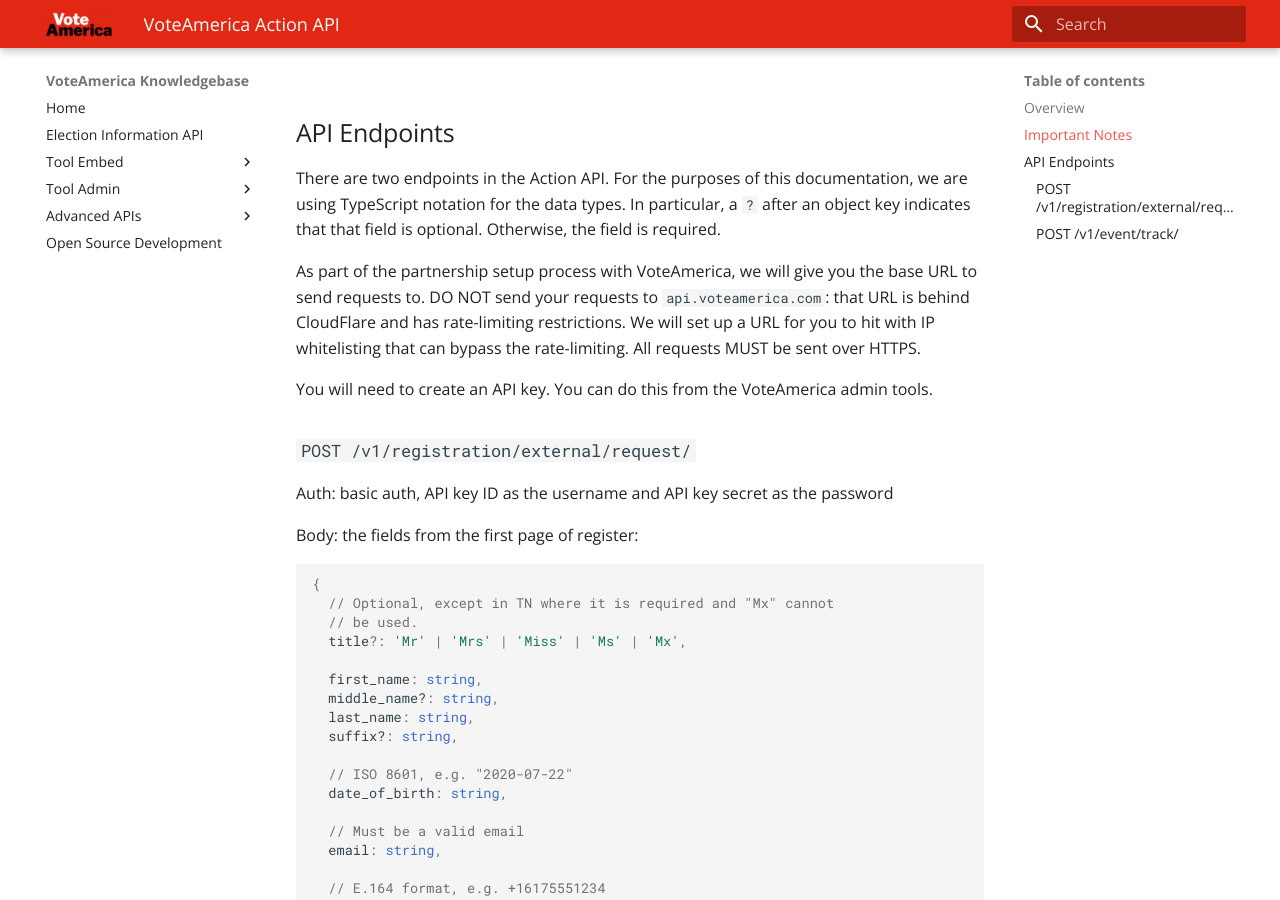
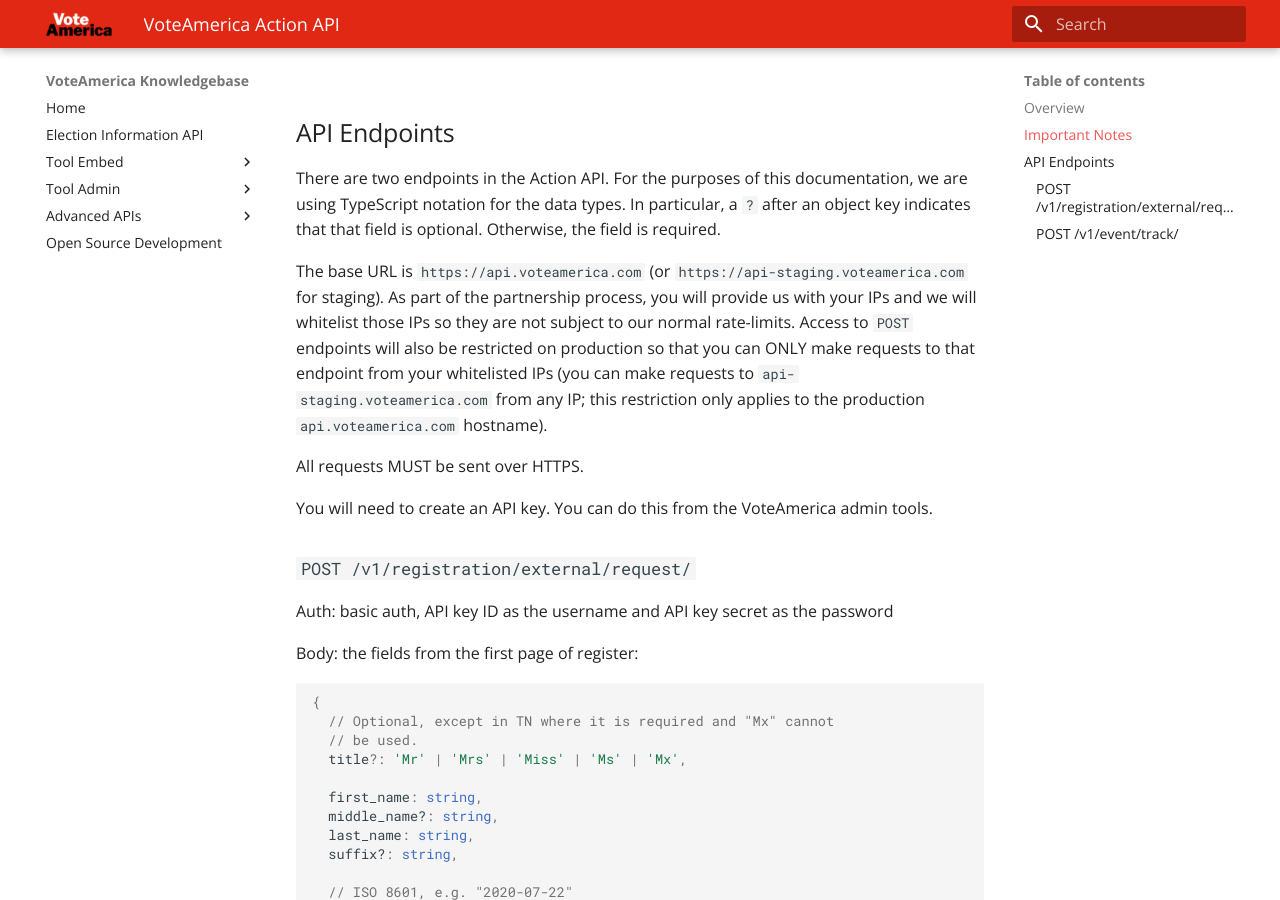
Before and after one commit to vote/turnout, an MkDocs documentation site: the page built from docs/turnout/api/action.md, in a window 1280 px wide and 900 px high, scrolled down 1074 px. Built offline with MkDocs 1.6.1 and Material for MkDocs 9.7.7, drawn with Linux system fonts in a browser that asks for light colours.

Commit message:
Update notes on API base URL (#331)

```diff
--- a/docs/turnout/api/action.md
+++ b/docs/turnout/api/action.md
@@ -52,11 +52,16 @@
 particular, a `?` after an object key indicates that that field is optional.
 Otherwise, the field is required.
 
-As part of the partnership setup process with VoteAmerica, we will give you
-the base URL to send requests to. DO NOT send your requests to
-`api.voteamerica.com`: that URL is behind CloudFlare and has rate-limiting
-restrictions. We will set up a URL for you to hit with IP whitelisting that
-can bypass the rate-limiting. All requests MUST be sent over HTTPS.
+The base URL is `https://api.voteamerica.com` (or
+`https://api-staging.voteamerica.com` for staging). As part of the partnership
+process, you will provide us with your IPs and we will whitelist those IPs so
+they are not subject to our normal rate-limits. Access to `POST` endpoints
+will also be restricted on production so that you can ONLY make requests to
+that endpoint from your whitelisted IPs (you can make requests to `api-staging.voteamerica.com`
+from any IP; this restriction only applies to the production `api.voteamerica.com`
+hostname).
+
+All requests MUST be sent over HTTPS.
 
 You will need to create an API key. You can do this from the VoteAmerica
 admin tools.
```
